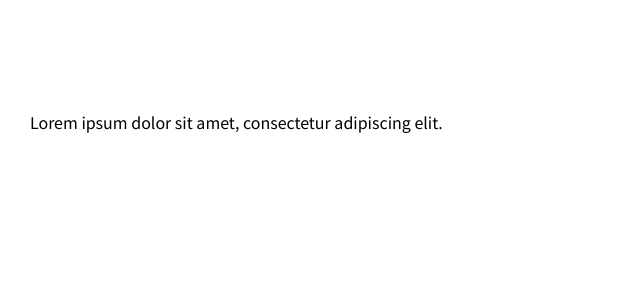
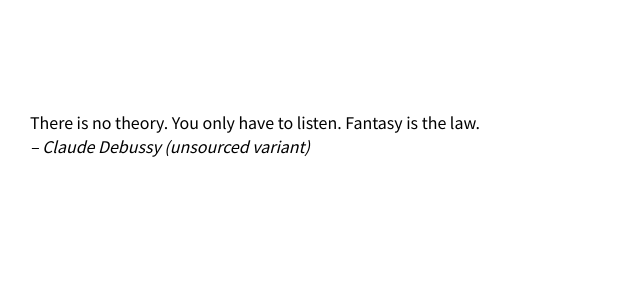
Before and after one commit to haelyons/haelyons.github.io, a Node project: template app/templates/index.ejs in a window 1280 px wide. Shown: the top 300 px of the page, without its empty margins (0-640 px from the left). Run offline with Node 20 templates, Linux system fonts and the light colour scheme; the template is opened without the code that fills it, so the values that code supplies are empty; style sheets or scripts are compiled from the project's sources.

Commit message:
Fantasy is the law

```diff
--- a/app/templates/index.ejs
+++ b/app/templates/index.ejs
@@ -18,7 +18,9 @@
   </header>
 
   <main id="main-container">
-    <p>Lorem ipsum dolor sit amet, consectetur adipiscing elit.</p>
+    <p>There is no theory. You only have to listen. Fantasy is the law.
+      <br /> <i>   – Claude Debussy (unsourced variant) </i>
+    </p>
   </main>
 
   <script defer src="../src/ts/init.ts"></script>
```
